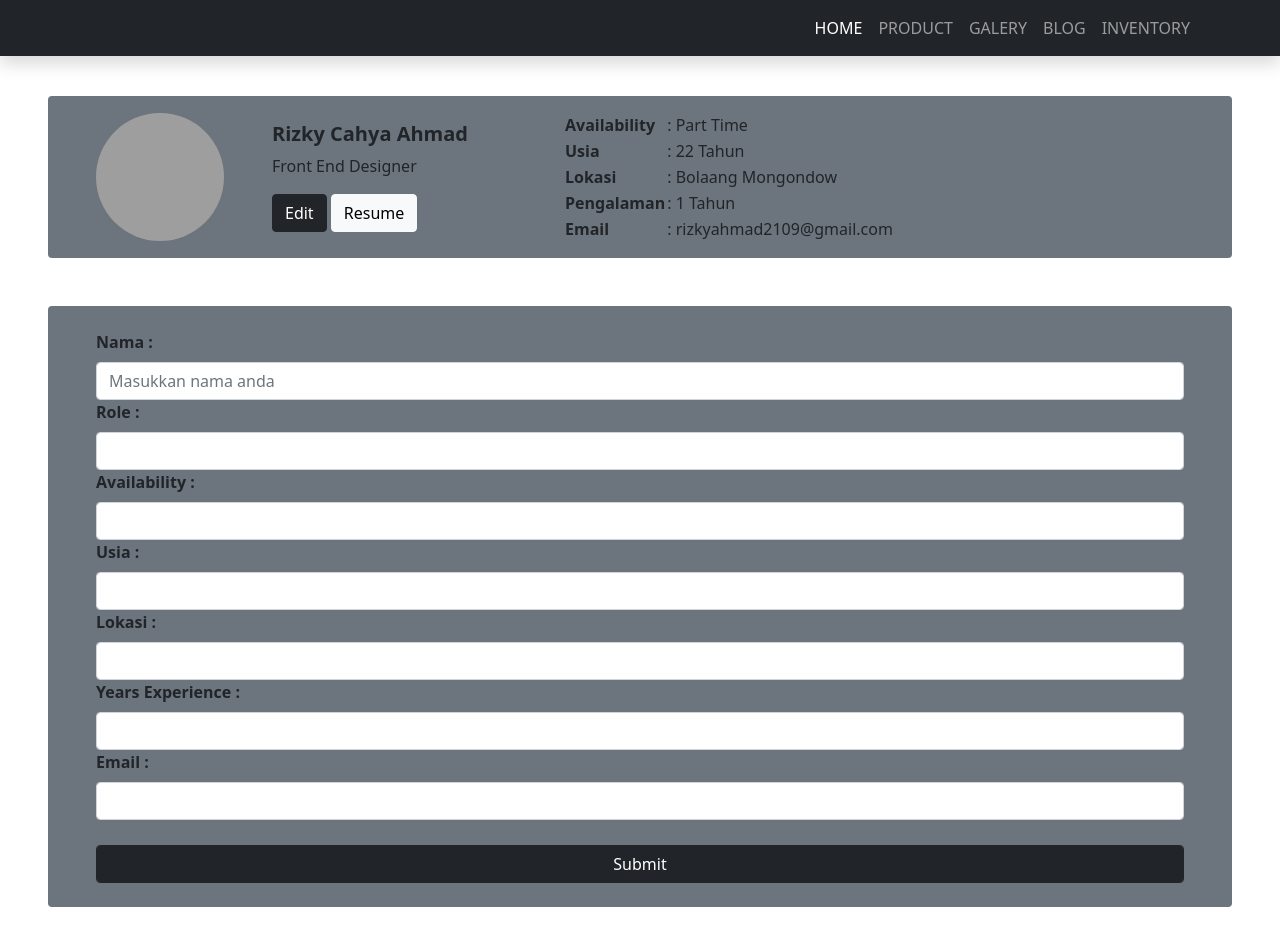
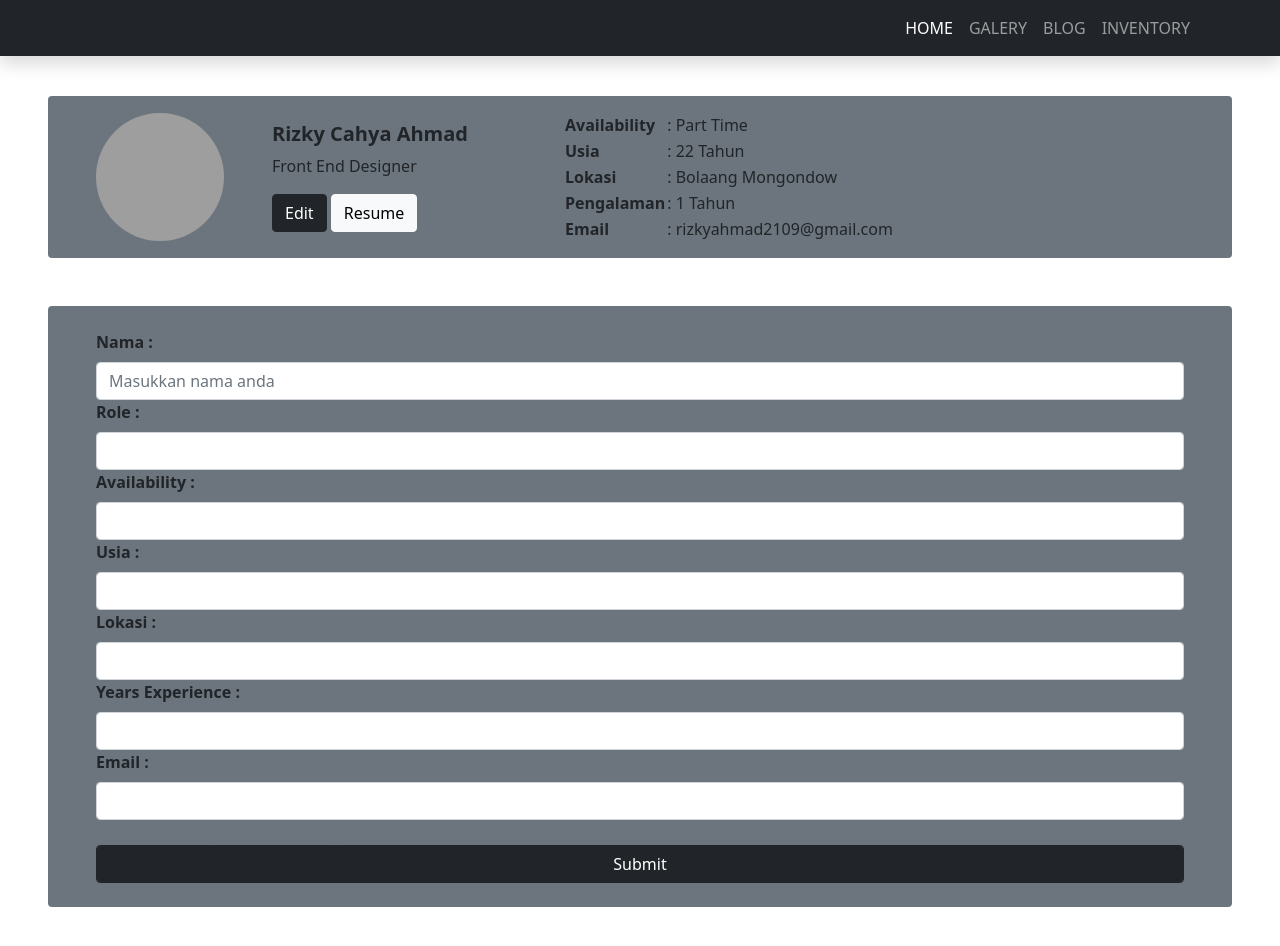
Before and after one commit to rizkyahmad2109/web-programmer-b13a, a plain HTML site: page Sesi-02/tugas_portfolio/index_portfolio copy.html in a window 1280 px wide. Drawn offline with nearby package versions, Linux system fonts and the light colour scheme; grey boxes are pictures that could not be loaded.

Commit message:
Update li

```diff
--- a/Sesi-02/tugas_portfolio/index_portfolio copy.html
+++ b/Sesi-02/tugas_portfolio/index_portfolio copy.html
@@ -18,9 +18,6 @@
           <ul class="navbar-nav ms-auto">
             <li class="nav-item">
               <a class="nav-link active" aria-current="page" href="#">HOME</a>
-            </li>
-            <li class="nav-item">
-              <a class="nav-link" href="#">PRODUCT</a>
             </li>
             <li class="nav-item">
               <a class="nav-link" href="#">GALERY</a>
```
